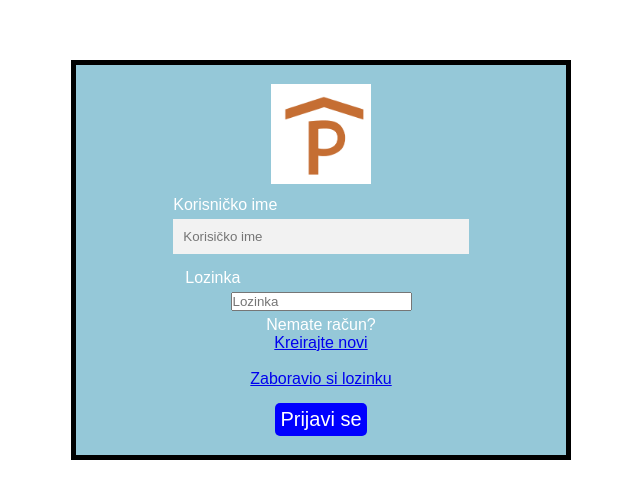
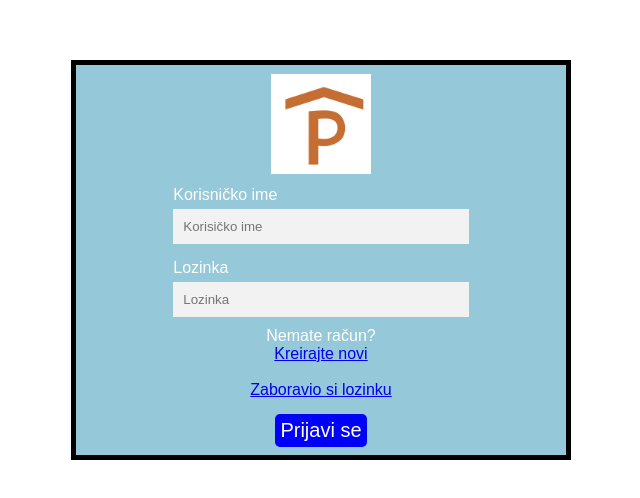
Before and after one commit to diki000/Lukax4, an Angular app in the folder IzvorniKod/Frontend/: page /login in a window 1280 px wide. Shown: the part 132-630 px from the top of the page, without its empty margins (319-959 px from the left). Built offline with nearby package versions, Linux system fonts and the light colour scheme.

Commit message:
added alerts for unsuccessful operations

```diff
--- a/IzvorniKod/Frontend/src/app/components/login/login.component.scss
+++ b/IzvorniKod/Frontend/src/app/components/login/login.component.scss
@@ -74,7 +74,16 @@ h2 {
     background: #f2f2f2;
     text-align: left;
 }
-
+.input-box input[type="password"] {
+    width: 150%;
+    margin: 0 -25%;
+    padding: 10px;
+    margin-bottom: 5px;
+    border: none;
+    border-radius: 0;
+    background: #f2f2f2;
+    text-align: left;
+}
 .logo {
     text-align: center;
     width: 100px;
--- a/IzvorniKod/Frontend/src/app/components/login/login.component.ts
+++ b/IzvorniKod/Frontend/src/app/components/login/login.component.ts
@@ -41,9 +41,13 @@ export class LoginComponent {
             role: res.RoleId,
           }
           localStorage.setItem('currentUser', JSON.stringify({currentUser}))
+      }
+      ,(error) => {
+        window.alert("Invalid username or password")
       });
     } else {
       console.log("Error invalid form");
+
       this.userService.updateLoggedInState(false);
     }
   }
--- a/IzvorniKod/Frontend/src/app/components/register/register.component.ts
+++ b/IzvorniKod/Frontend/src/app/components/register/register.component.ts
@@ -55,6 +55,10 @@ export class RegisterComponent implements OnInit{
     );
      this.userService.register(newUser).subscribe({ next: (result) => {
       this.uploadImg(newUser.Username);
+     },
+     error: (error) => {
+       console.log(error);
+       window.alert("Error registering user")
      }
     });
 
@@ -78,6 +82,7 @@ export class RegisterComponent implements OnInit{
       },
       (error) => {
         console.log(error);
+        window.alert("Error uploading image")
       }
     );
   }
```
